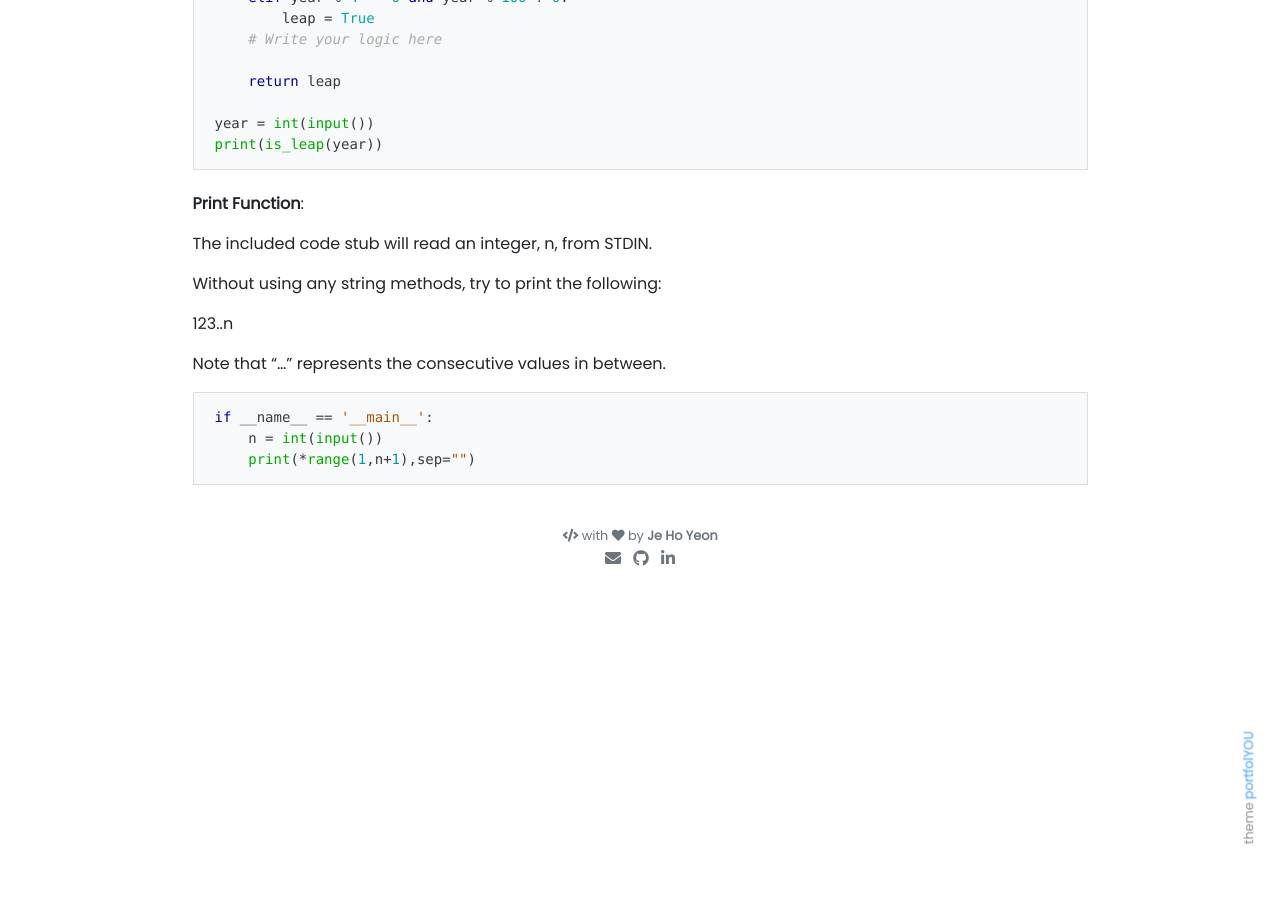
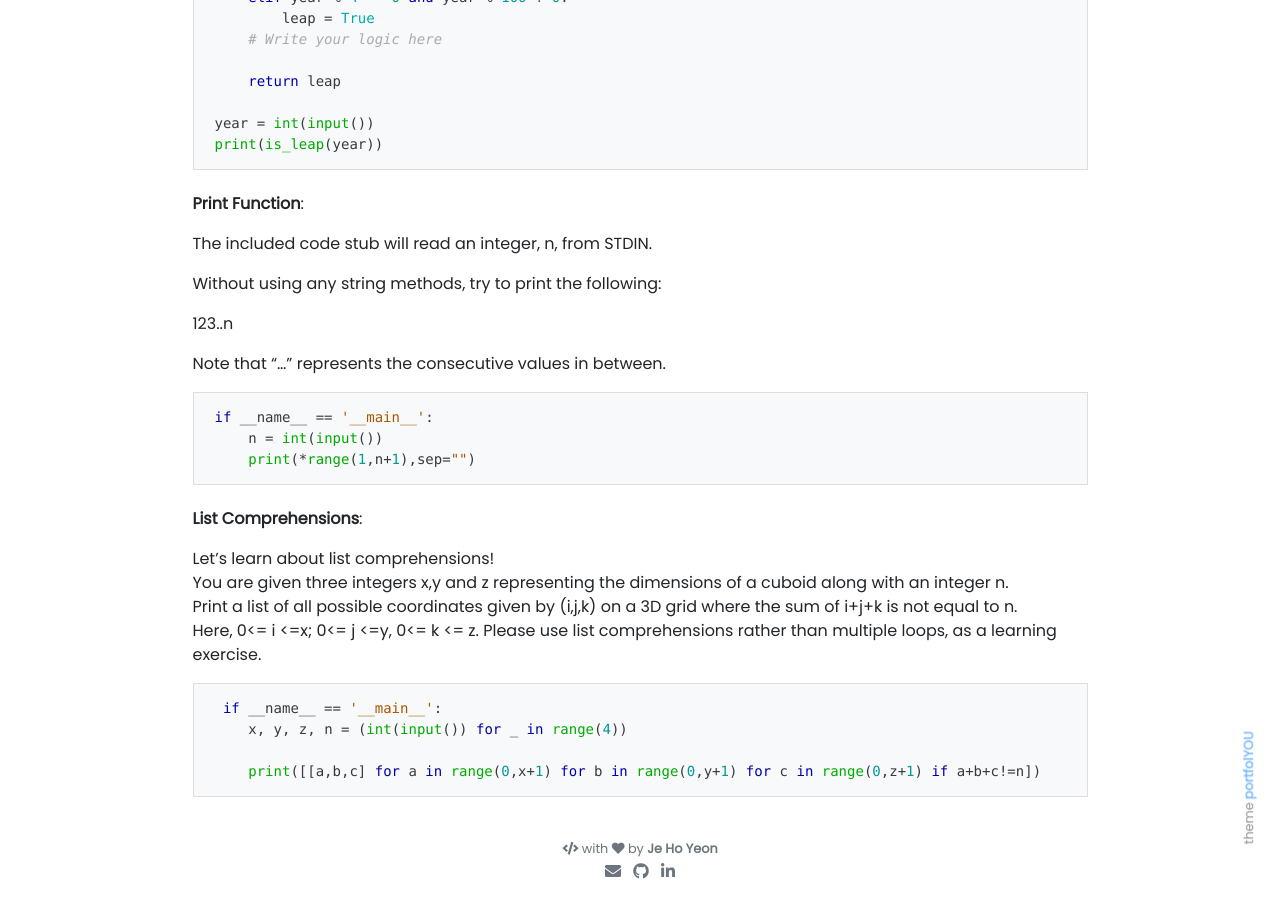
Before and after one commit to jyeon94/jyeon94.github.io, a Jekyll site: the page built from _posts/2021-09-27-Python.md, in a window 1280 px wide and 900 px high, scrolled down 732 px. Built offline with Jekyll 4.4.1, drawn with Linux system fonts in a browser that asks for light colours; nearby versions of some CDN libraries; our own code applies the rules of GitHub Pages for plain Markdown files; before the commit the page ends 1319 px from its top, so only the background shows below that; some of the changed text lies outside the part shown.

Commit message:
Update 2021-09-27-Python.md

````diff
--- a/_posts/2021-09-27-Python.md
+++ b/_posts/2021-09-27-Python.md
@@ -51,3 +51,17 @@ if __name__ == '__main__':
     n = int(input())
     print(*range(1,n+1),sep="")
 ```
+
+**List Comprehensions**: <br/>
+
+Let's learn about list comprehensions! <br/>
+ You are given three integers x,y and z representing the dimensions of a cuboid along with an integer n. <br/>
+ Print a list of all possible coordinates given by (i,j,k) on a 3D grid where the sum of i+j+k is not equal to n. <br/>
+ Here, 0<= i <=x; 0<= j <=y, 0<= k <= z. Please use list comprehensions rather than multiple loops, as a learning exercise.
+
+ ```python
+ if __name__ == '__main__':
+    x, y, z, n = (int(input()) for _ in range(4))
+
+    print([[a,b,c] for a in range(0,x+1) for b in range(0,y+1) for c in range(0,z+1) if a+b+c!=n])
+ ```
````
